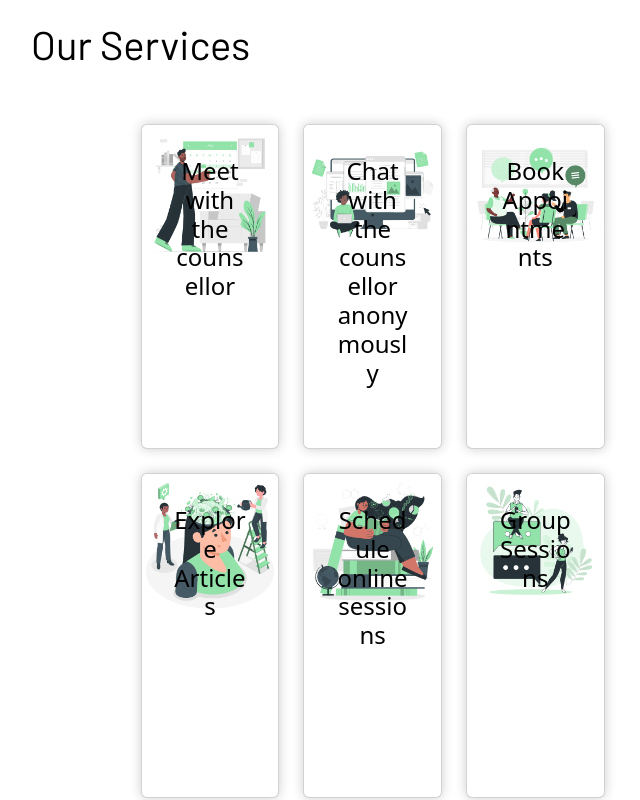
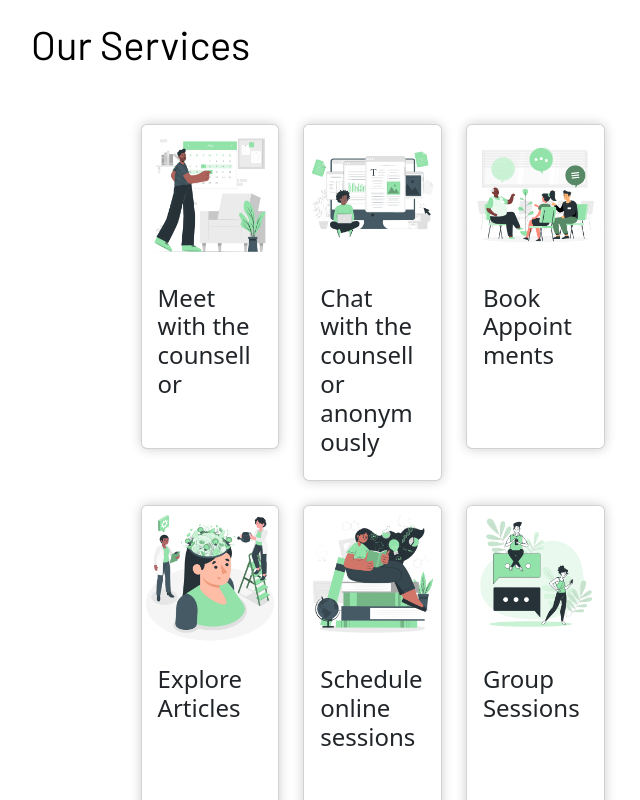
Before and after one commit to nishamghimire5/Kounsel, a Next.js app: page / in a window 1280 px wide. Shown: the part 880-1680 px from the top of the page, without its empty margins (73-713 px from the left). Built offline with nearby package versions, Linux system fonts and the light colour scheme; no server answers.

Commit message:
cards changed

```diff
--- a/pages/carddata.js
+++ b/pages/carddata.js
@@ -2,12 +2,12 @@ import Image from "next/image";
 const CardData = (props) => {
     // let height = { "mix-height": "390px" };
     return (
-        <div className="col-sm-12 col-md-12 col-lg-4 mb-4 main"><div className="card text-white card-has-bg click-col" >
+        <div className="col-sm-12 col-md-12 col-lg-4 mb-4 main"><div className="card click-col" >
             <div className="rounded-lg">
-                <Image className="card-img" src={props.image} alt="Goverment Lorem Ipsum Sit Amet Consectetur dipisi?" width={2000} height={2000} />
-                <div className="card-img-overlay d-flex flex-column">
+                <Image className="card-img-top" src={props.image} alt="Goverment Lorem Ipsum Sit Amet Consectetur dipisi?" width={2000} height={2000} />
+                <div className="d-flex flex-column">
                     <div className="card-body">
-                        <h4 className="card-title mt-0"><div className="card-img text-center">{props.textInPic}</div></h4>
+                        <h4 className="card-title mt-0"><div className="">{props.textInPic}</div></h4>
                     </div>
                 </div>
             </div>
--- a/styles/cards.css
+++ b/styles/cards.css
@@ -27,7 +27,7 @@
     transition: all 500ms cubic-bezier(0.19, 1, 0.22, 1);
     background-size: 120%;
     background-repeat: no-repeat;
-    background-position: center center;
+    background-position: top top;
   }
   .card.card-has-bg:before {
     content: "";
@@ -63,7 +63,7 @@
     border: solid 3px rgba(255, 255, 255, 0.3);
   }
   .card .card-meta {
-    color: black;
+    color: rgb(0, 0, 0);
   }
   .card .card-body {
     transition: all 500ms cubic-bezier(0.19, 1, 0.22, 1);
@@ -86,8 +86,8 @@
     /* display: none; */
   }
   .card-img:hover{
-    color: black;
-    font-weight: bolder;
+    /* color: black; */
+    /* font-weight: bolder; */
   }
 
   .card-position{
```
